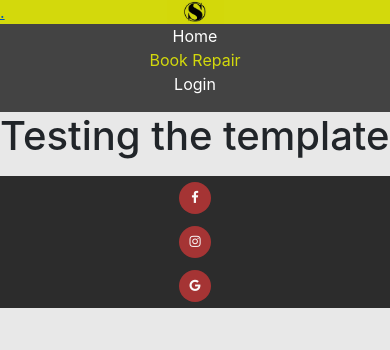
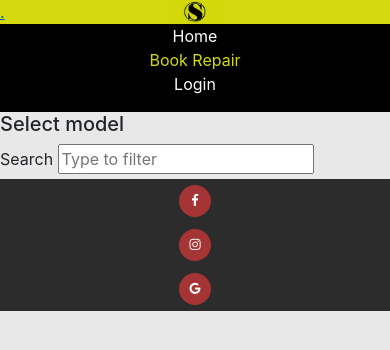
Before and after one commit to JSaprah/Smart-Tech-Repair, a Django app: page /booking/ in a window 390 px wide. Shown: the top 350 px of the page. Run offline with Django 4.2, Linux system fonts and the light colour scheme; data that the repository does not hold is empty; some libraries are stand-ins or nearby versions.

Commit message:
List phone models

```diff
--- /dev/null
+++ b/book_repair/templates/book_repair/book_repair.html
@@ -0,0 +1,23 @@
+{% extends 'base.html' %}
+
+{% block content %}
+
+<h5>Select model</h5>
+
+<!--Phone model-->
+<label for="searchPhone">Search</label>
+<input type="text" id="searchPhone" oninput="filterList()" placeholder="Type to filter">
+
+<div class="row">
+   {% for phone in phones %}
+
+   <a href="" class="col-md-2 p-3 m-3 phone-model-card">
+      {{ phone.series }} {{ phone.make }}
+   </a>
+
+   {% endfor%}
+</div>
+
+
+
+{% endblock content %}
--- a/book_repair/templates/book_repair/customer_list.html
+++ /dev/null
@@ -1,14 +0,0 @@
-{% extends 'base.html' %}
-
-{% block content %}
-
-<h1>Testing the template</h1>
-<p>
-   {% for customer in customers%}
-
-   {{ customer.first_name}}
-
-   {% endfor%}
-</p>
-
-{% endblock content %}
--- a/book_repair/urls.py
+++ b/book_repair/urls.py
@@ -3,7 +3,7 @@ from django.urls import path
 
 
 urlpatterns = [
-    path('booking/', views.customer_list, name='booking'),
+    path('booking/', views.phones_list, name='booking'),
     path('login/', views.login, name='login'),
     path('', views.home, name='home'),
 ]
--- a/book_repair/views.py
+++ b/book_repair/views.py
@@ -1,24 +1,29 @@
 from django.shortcuts import render
 # from django.http import HttpResponse
 # from django.views import generic
-from .models import Customer
+from .models import Customer, Phonemodel, Service, Ticket
 
 
 # Create your views here.
 
+# Home page
 def home(request):
     return render(request, "book_repair/index.html")
 
 
+# Login page
 def login(request):
     return render(request, "book_repair/login.html")
 
 
-def customer_list(request):
-    customers = Customer.objects.all()
+# Phone model
+def phones_list(request):
+
+    phones = Phonemodel.objects.all()
 
     context = {
-        'customers': customers,
+        'phones': phones,
+
     }
 
-    return render(request, 'book_repair/customer_list.html', context)
+    return render(request, 'book_repair/book_repair.html', context)
--- a/smart_tech/settings.py
+++ b/smart_tech/settings.py
@@ -28,7 +28,7 @@ TEMPLATES_DIR = os.path.join(BASE_DIR, 'templates')
 SECRET_KEY = 'django-insecure-d3z-5k3wl7!!si2ohbk_&9e9cmeu!ez8tqw7n%pn#k_z87(xd1'
 
 # SECURITY WARNING: don't run with debug turned on in production!
-DEBUG = False
+DEBUG = True
 
 ALLOWED_HOSTS = [
     '8000-jsaprah-smarttechrepair-81uo43ulj59.ws.codeinstitute-ide.net',
--- a/static/css/style.css
+++ b/static/css/style.css
@@ -6,8 +6,15 @@ body{
 
 /*--------------------------------------------Heading*/
 
+header{
+    position: sticky;
+    top: 0;
+    z-index: 100;
+}
+
+
 .logo{
-    background-image: url("../css/images/logo.png");
+    background-image: url(../css/images/logo.png);
     background-position: center;
     background-size: contain;
     background-repeat: no-repeat;
@@ -21,7 +28,7 @@ body{
 
 
 .navcontainer{
-    background-color: rgba(0, 0, 0,0.71);
+    background-color: rgba(0, 0, 0);
     text-align: center;
 }
 
@@ -47,10 +54,6 @@ body{
 /*--------------------------------------------Footer*/
 
 
-.container-fluid{
-    padding: 0;
-}
-
 .footer-container{
     background-color: rgba(0, 0, 0,0.81);
     text-align: center;
@@ -72,3 +75,19 @@ body{
 .social-link:hover{
     background: rgba(165,52,52,0.5);
 }
+
+
+/*--------------------------------------------Phone Model*/
+.phone-model-card{
+    text-align: center;
+    background-color: rgba(63, 99, 115, 0.229);
+    text-decoration: none;
+    color: black;
+}
+
+
+.phone-model-card:hover{
+    background-color: rgba(165,52,52);
+    text-decoration: none;
+    color: white;
+}
--- a/templates/base.html
+++ b/templates/base.html
@@ -55,7 +55,7 @@
     </section>
 
 
-    <footer class="container-fluid">
+    <footer class="container-fluid p-0">
 
         <div class="row no-gutters">
 
@@ -87,6 +87,9 @@
 
 
     </footer>
+
+    <script src="https://code.jquery.com/jquery-3.7.1.js" integrity="sha256-eKhayi8LEQwp4NKxN+CfCh+3qOVUtJn3QNZ0TciWLP4=" crossorigin="anonymous"></script>
+    <script src="{% static 'script.js' %}"></script>
 </body>
 
 </html>
```
Also changed, not shown: book_repair/models.py (+4 -3 lines), book_repair/migrations/0007_phonemodel_series.py (added), static/css/script.js (added), 1 other file.
